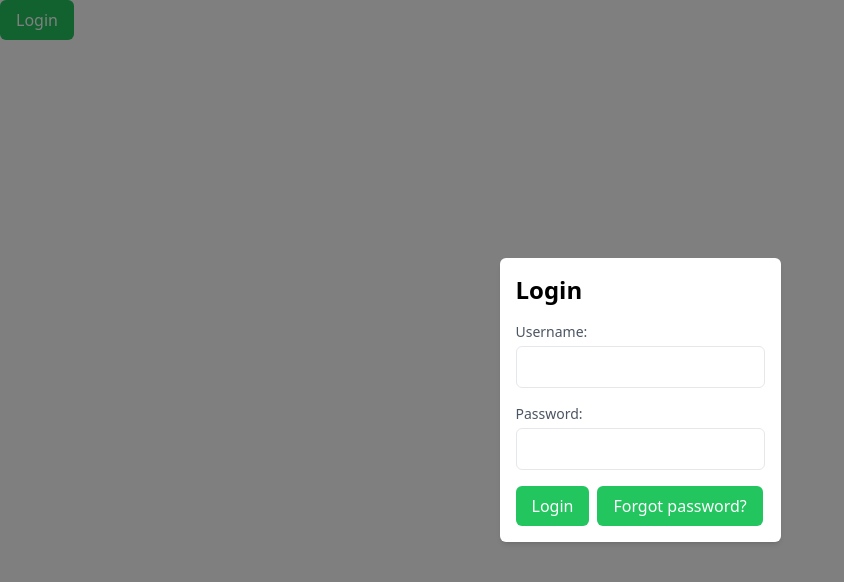
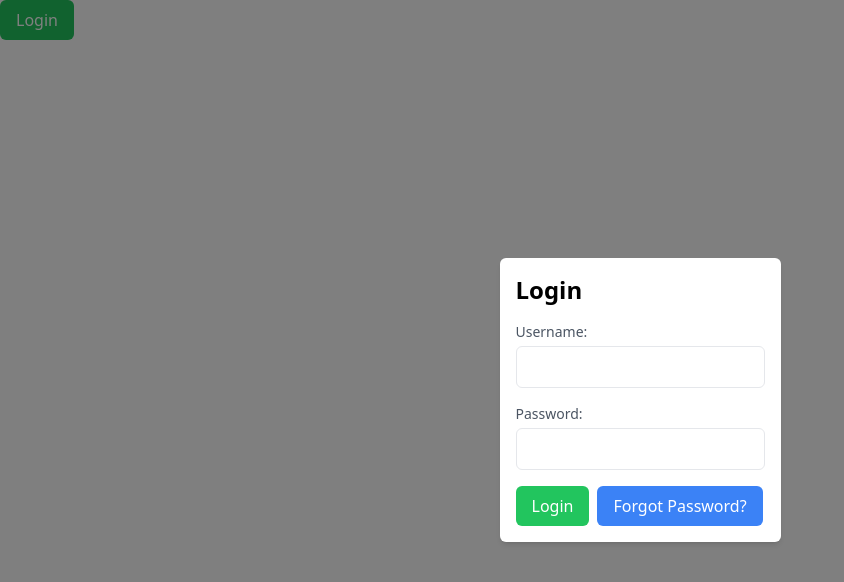
Before and after one commit to chingu-voyages/v47-tier2-team-10, a React (Create React App) app in the folder v47-client/: page /Login in a window 1280 px wide. Both pictures are taken after a click on the button "Login". Shown: the top 582 px of the page, without its empty margins (0-844 px from the left). Built offline with nearby package versions, Linux system fonts and the light colour scheme.

Commit message:
prevent conflict(Login/Product) commit

```diff
--- a/v47-client/src/pages/Login.jsx
+++ b/v47-client/src/pages/Login.jsx
@@ -1,14 +1,14 @@
 import React, { useState } from "react";
 import { signInWithEmailAndPassword, sendPasswordResetEmail, getAuth } from "firebase/auth";
+import app from "../firebase";
 import { useNavigate } from "react-router-dom";
-import app from "../firebase";
 
 const Login = () => {
   const navigate = useNavigate();
-  const [username, setUsername] = useState('');
-  const [password, setPassword] = useState('');
+  const [username, setUsername] = useState("");
+  const [password, setPassword] = useState("");
   const [error, setError] = useState(null);
-  const [successMessage, setSuccessMessage] = useState('');
+  const [successMessage, setSuccessMessage] = useState("");
   const [isModalOpen, setModalOpen] = useState(false);
 
   const handleLogin = async () => {
@@ -34,7 +34,7 @@ const Login = () => {
       setSuccessMessage('Password reset email sent successfully!');
       // setModalOpen(false);
     } catch (error) {
-      setError('Failed to send password reset email. Please try again.');
+      setError('Failed to send a password reset email. Please try again.');
       setSuccessMessage('');
       console.error('Password reset failed:', error);
     }
@@ -57,7 +57,7 @@ const Login = () => {
           <div className="absolute bg-black opacity-50 inset-0" onClick={closeModal}></div>
           <div className="max-w-md mx-auto p-4 bg-white shadow-md rounded-md relative z-10">
             <h2 className="text-2xl font-semibold mb-4">Login</h2>
-            <form>
+            <form onSubmit={(e) => e.preventDefault()}>
               <div className="mb-4">
                 <label htmlFor="username" className="block text-sm font-medium text-gray-600">
                   Username:
@@ -86,14 +86,18 @@ const Login = () => {
               {successMessage && <p className="text-green-500 mb-4">{successMessage}</p>}
               <div className="flex space-x-2">
                 <button
-                  type="button"
+                  type="submit"
                   onClick={handleLogin}
                   className="bg-green-500 text-white px-4 py-2 rounded-md hover:bg-green-600"
                 >
                   Login
                 </button>
-                <button type="button" onClick={handleForgotPassword} className="bg-green-500 text-white px-4 py-2 rounded-md hover:bg-red-600">
-                  Forgot password?
+                <button
+                  type="button"
+                  onClick={handleForgotPassword}
+                  className="bg-blue-500 text-white px-4 py-2 rounded-md hover:bg-red-600"
+                >
+                  Forgot Password?
                 </button>
               </div>
             </form>
--- a/v47-client/src/pages/ProductPage.jsx
+++ b/v47-client/src/pages/ProductPage.jsx
@@ -9,7 +9,9 @@ import Logout from "./Logout";
 import { getAuth, onAuthStateChanged, signOut } from "firebase/auth";
 import app from "../firebase";
 
+
 export default function ProductPage({ toggleDarkMode, darkMode }) {
+
 
   const [productData, setProductData] = useState([]);
   const [user,setUser]= useState(null)
```
Lines whose indentation alone changed are shown as unchanged.
